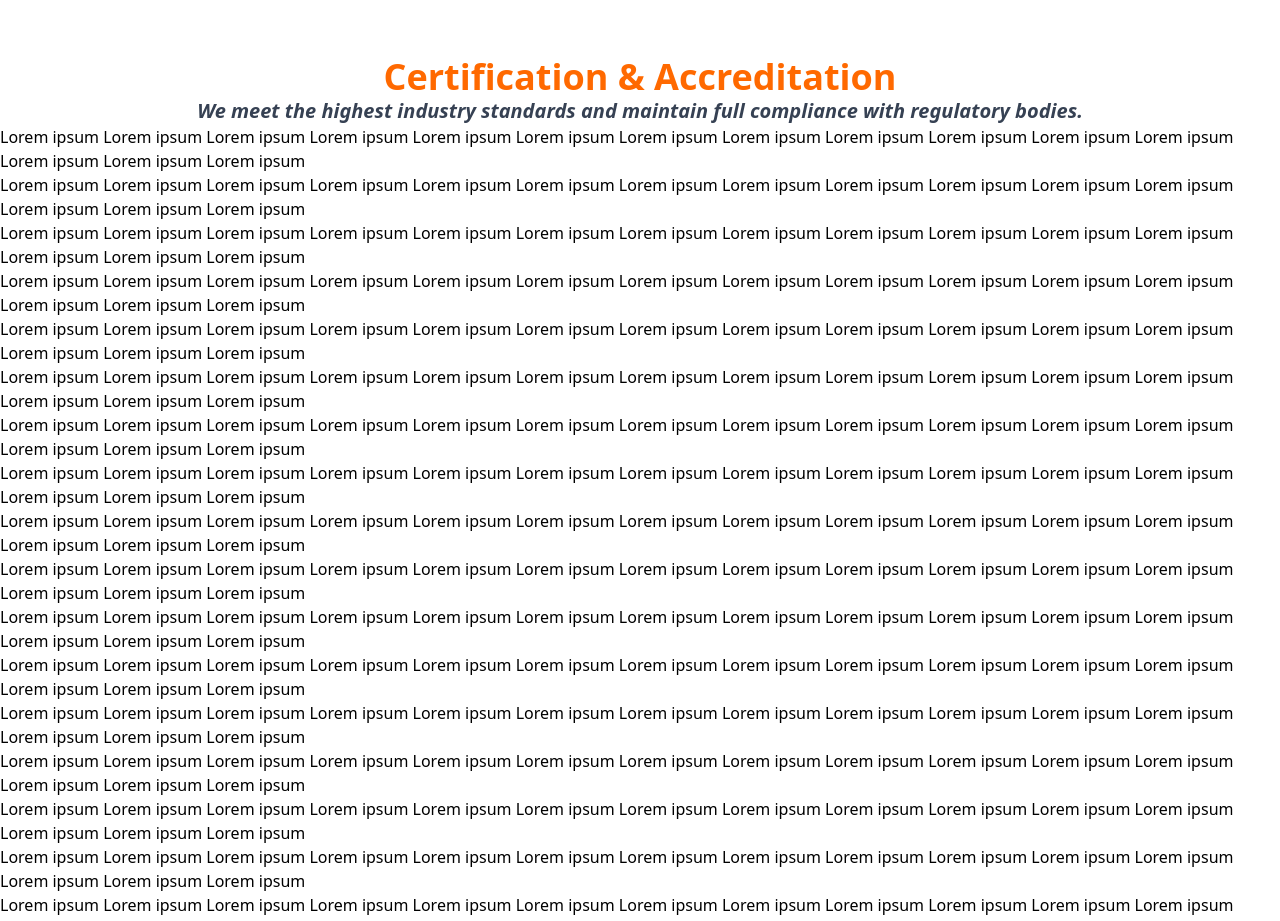
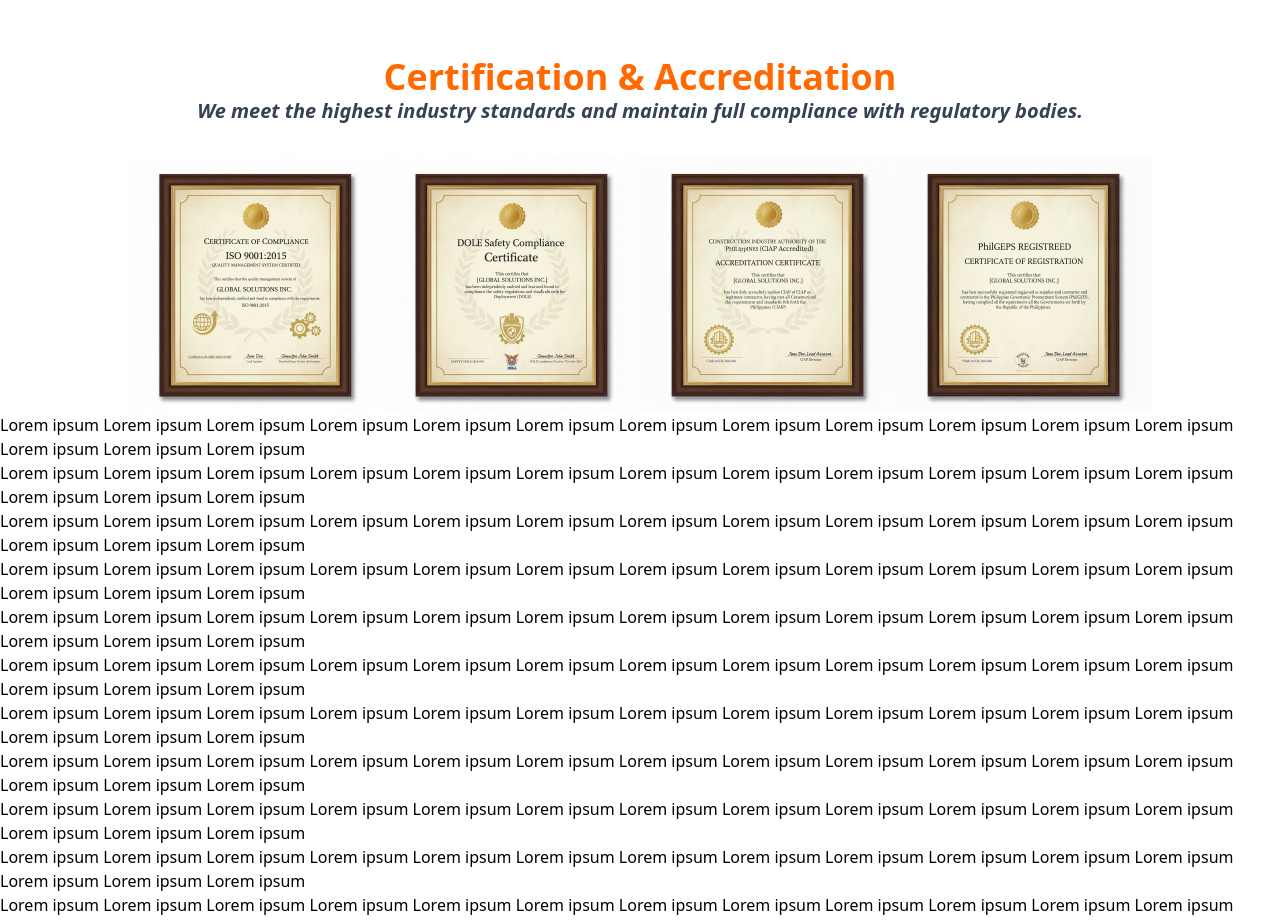
Before and after one commit to khianvictorycalderon/Exponentium-Construction, a React (Vite) app: page / in a window 1280 px wide. Shown: the part 3800-4721 px from the top of the page. Built offline with nearby package versions, Linux system fonts and the light colour scheme.

Commit message:
Completed certificates section

```diff
--- /dev/null
+++ b/src/components/certificate-card.tsx
@@ -0,0 +1,21 @@
+interface CertificateCardProps {
+    key: string;
+    image: string;
+}
+
+export const CertificateCard = ({
+    key,
+    image,
+}: CertificateCardProps) => (
+    <div
+        key={key}
+        className="flex-1/2 md:flex-1/4"
+        >
+        <a href={image} target="_blank">
+            <img
+                className="w-full h-auto cursor-pointer hover:brightness-110 hover:scale-110 transition duration-300"
+                src={image}
+            />
+        </a>
+    </div>
+)
--- a/src/sections/certificates.tsx
+++ b/src/sections/certificates.tsx
@@ -1,14 +1,41 @@
+import { CertificateCard } from "../components/certificate-card";
 import SectionContainer from "../components/section-container"
 
 export const CertificatesSection = () => {
+
+    const Certificates = [
+        {
+            image: "images/certificates/iso.png"
+        },
+        {
+            image: "images/certificates/dole.png"
+        },
+        {
+            image: "images/certificates/ciap.png"
+        },
+        {
+            image: "images/certificates/philgeps.png"
+        },
+    ]
+
     return (
         <section className="pt-8">
             <SectionContainer className="text-center">
                 <>
                     <h2 className="text-2xl md:text-3xl lg:text-4xl text-orange-500 font-bold">Certification & Accreditation</h2>
                     <h3 className="text-base md:text-lg lg:text-xl italic text-gray-700 font-semibold">We meet the highest industry standards and maintain full compliance with regulatory bodies.</h3>
+
+                    <div className="flex flex-wrap pt-8">
+                        {Certificates.map((item, index) => (
+                            <CertificateCard
+                                key={`${item.image}-${index}`}
+                                image={item.image}
+                            />
+                        ))}
+                    </div>
+
                 </>
             </SectionContainer>
         </section>
-    )
+    );
 }
```
